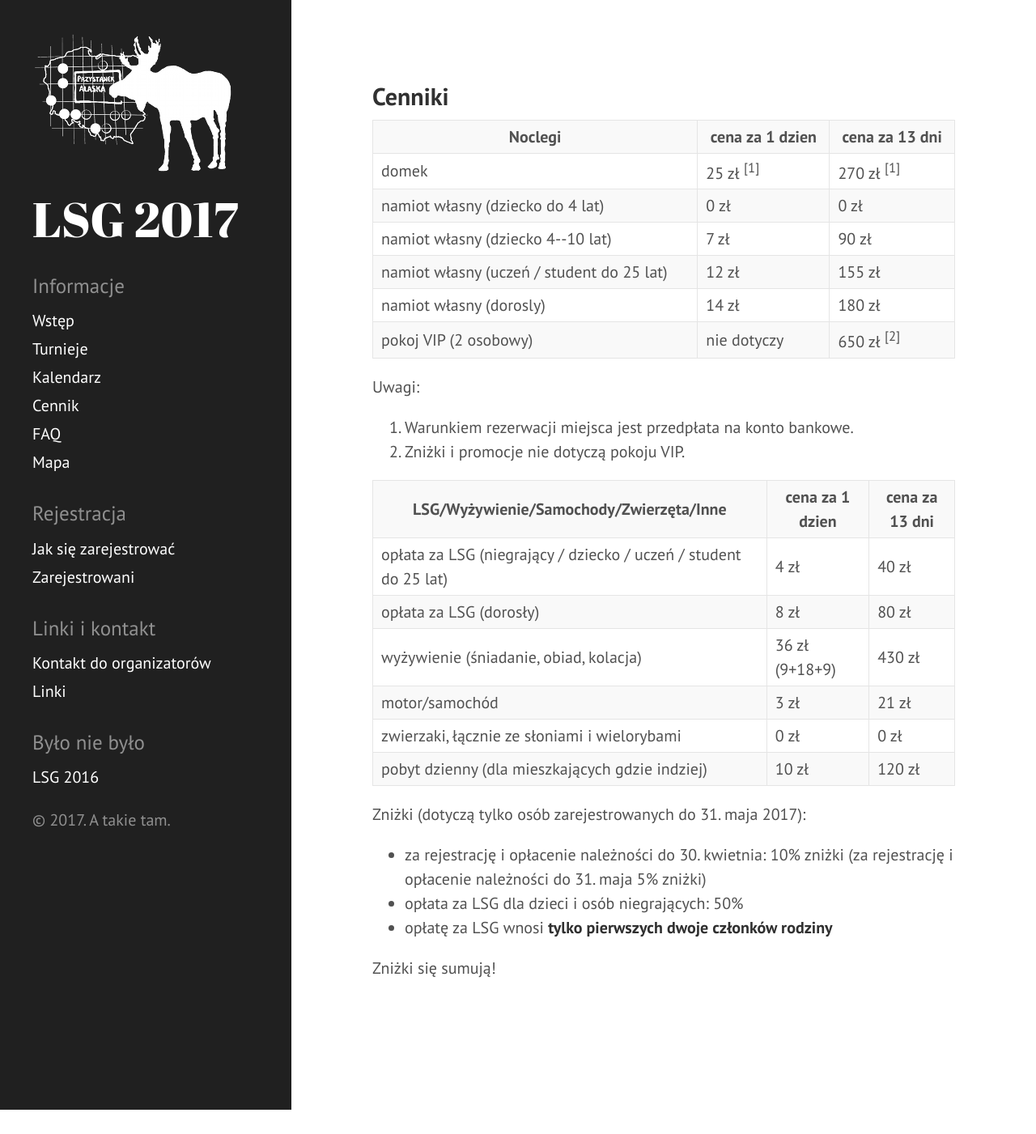
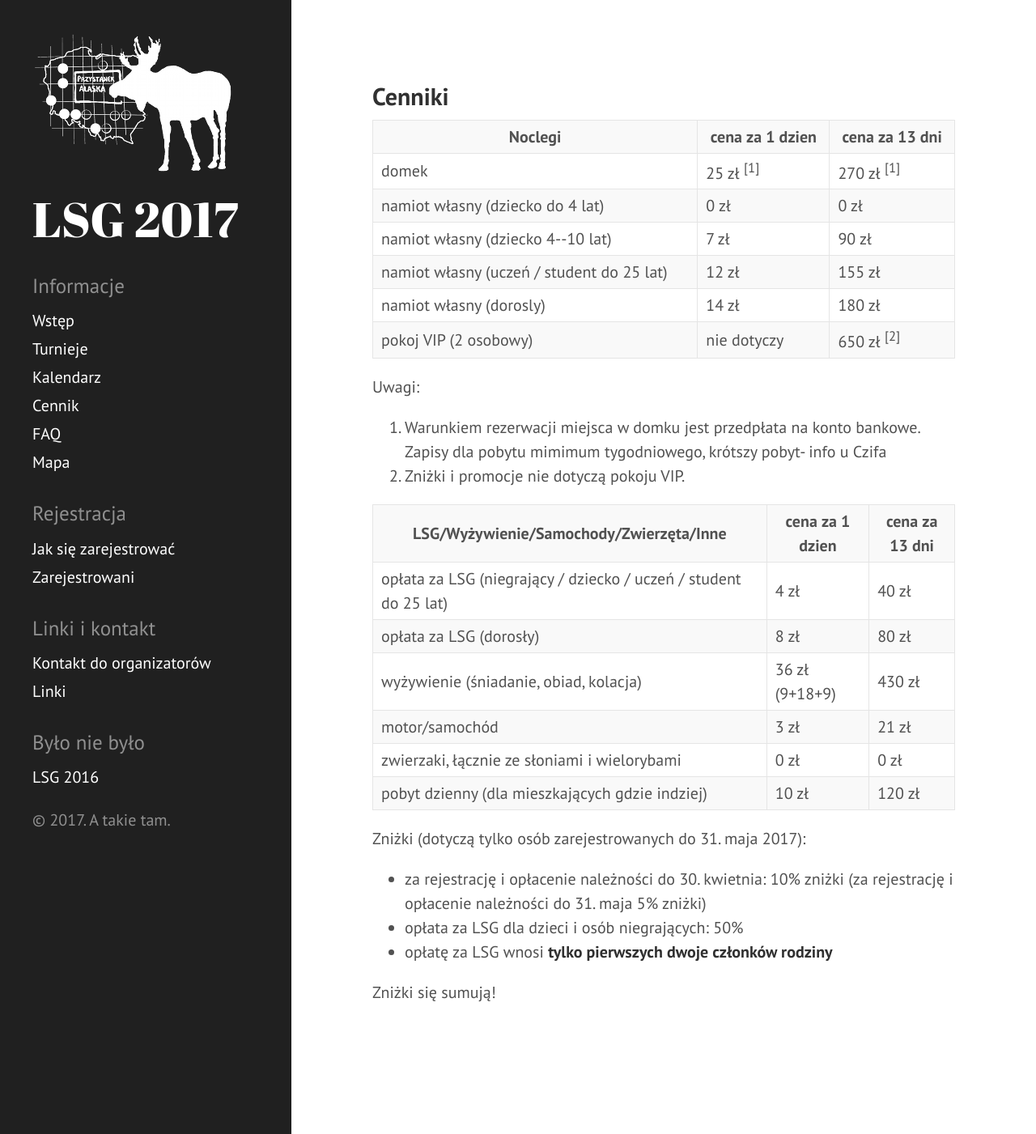
Before and after one commit to tasuki/lsg, a Jekyll site: the page built from cennik.md, in a window 1280 px wide. Shown: the whole page at 81% size. Built offline with Jekyll 4.4.1, drawn with Linux system fonts in a browser that asks for light colours; before the commit the page ends 1371 px from its top, so only the background shows below that.

Commit message:
Update cennik.md

```diff
--- a/cennik.md
+++ b/cennik.md
@@ -52,7 +52,7 @@ title: Cennik
 </table>
 
 Uwagi:
-1. Warunkiem rezerwacji miejsca jest przedpłata na konto bankowe.
+1. Warunkiem rezerwacji miejsca w domku jest przedpłata na konto bankowe. Zapisy dla pobytu mimimum tygodniowego, krótszy pobyt- info u Czifa
 2. Zniżki i promocje nie dotyczą pokoju VIP.
 
 <table>
```
